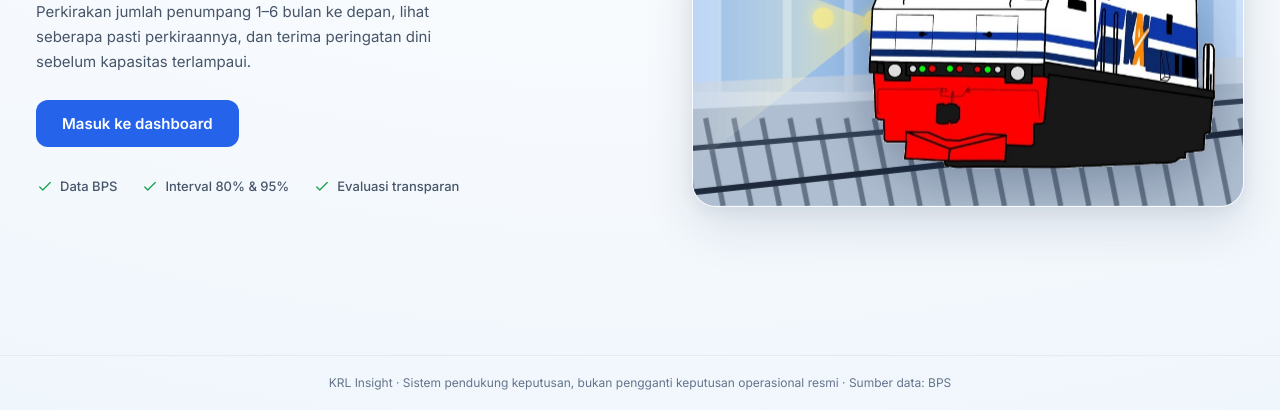
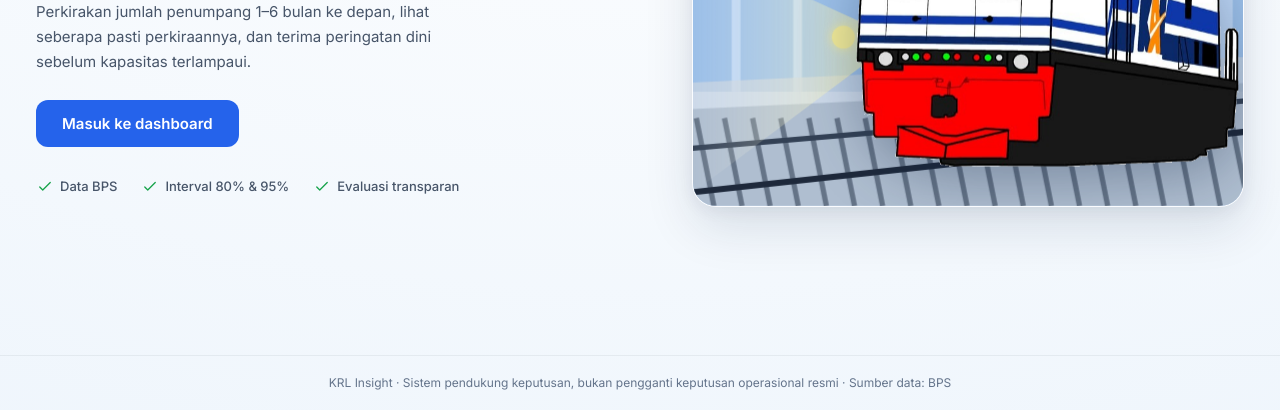
Before and after one commit to LeandroJovan/prediksi-penumpang-krl-jabodetabek, a plain HTML site: page frontend/index.html in a window 1280 px wide. Shown: the part 390-800 px from the top of the page. Drawn offline with nearby package versions, Linux system fonts and the light colour scheme.

Commit message:
fix(frontend): hilangkan badge 5 model, ubah arah animasi agar kereta maju, dan posisikan lokomotif di pojokan kanan

```diff
--- a/frontend/css/styles.css
+++ b/frontend/css/styles.css
@@ -115,22 +115,22 @@ body.intro #sidebar,body.intro #topbar{display:none}body.intro{background:#fff}b
   50% { transform: translateX(-18px); }
 }
 
-/* 2. Parallax Gedung Jauh (geser ke kiri mulus tanpa putus) */
+/* 2. Parallax Gedung Jauh (geser mundur ke kanan seiring kereta melaju maju) */
 @keyframes krl-pan-city-far {
-  from { transform: translateX(0); }
-  to { transform: translateX(-640px); }
+  from { transform: translateX(-640px); }
+  to { transform: translateX(0); }
 }
 
-/* 3. Parallax Gedung Dekat (kecepatan sedang ke kiri tanpa putus) */
+/* 3. Parallax Gedung Dekat (kecepatan sedang mundur ke kanan) */
 @keyframes krl-pan-city-near {
-  from { transform: translateX(0); }
-  to { transform: translateX(-640px); }
+  from { transform: translateX(-640px); }
+  to { transform: translateX(0); }
 }
 
-/* 4. Bantalan Rel melaju cepat ke kiri */
+/* 4. Bantalan Rel melaju mundur ke kanan seiring kereta melaju maju */
 @keyframes krl-pan-track {
-  from { transform: translateX(0); }
-  to { transform: translateX(-640px); }
+  from { transform: translateX(-640px); }
+  to { transform: translateX(0); }
 }
 
 /* 5. Badan Kereta bergetar halus naik-turun 1.5px */
@@ -176,7 +176,7 @@ body.intro #sidebar,body.intro #topbar{display:none}body.intro{background:#fff}b
   will-change: transform;
 }
 
-/* 7. Lokomotif KAI (3/4 Perspektif) & Sorot Lampu Depan */
+/* 7. Lokomotif KAI (3/4 Perspektif) Menempel Rapi di Pojokan & Sorot Lampu */
 .krl-bg-svg {
   position: absolute;
   inset: 0;
@@ -188,10 +188,10 @@ body.intro #sidebar,body.intro #topbar{display:none}body.intro{background:#fff}b
 
 .krl-loco-wrap {
   position: absolute;
-  right: -5px;
-  bottom: -20px;
-  width: 78%;
-  max-width: 480px;
+  right: -32px;
+  bottom: -24px;
+  width: 86%;
+  max-width: 530px;
   z-index: 2;
   pointer-events: none;
   animation: kai-loco-vibe 0.35s ease-in-out infinite alternate;
--- a/frontend/index.html
+++ b/frontend/index.html
@@ -6,7 +6,7 @@
 <title>KRL Insight</title>
 <link rel="preconnect" href="https://fonts.googleapis.com">
 <link href="https://fonts.googleapis.com/css2?family=Inter:wght@400;500;600;700&display=swap" rel="stylesheet">
-<link rel="stylesheet" href="css/styles.css?v=3">
+<link rel="stylesheet" href="css/styles.css?v=4">
 </head>
 <body>
 <header id="topbar">
@@ -21,6 +21,6 @@
   <div id="view"></div>
 </main>
 <script src="https://cdnjs.cloudflare.com/ajax/libs/Chart.js/4.4.1/chart.umd.min.js"></script>
-<script src="js/app.js?v=3"></script>
+<script src="js/app.js?v=4"></script>
 </body>
 </html>
--- a/frontend/js/app.js
+++ b/frontend/js/app.js
@@ -160,9 +160,9 @@ const pages = {
 
           <!-- Sorot Lampu Depan Lokomotif (Headlight Light Cone) -->
           <g class="krl-headlights">
-            <polygon points="215,220 0,140 0,390" fill="url(#beam-gradient)"/>
-            <circle cx="215" cy="220" r="14" fill="#fef08a" filter="url(#glow)"/>
-            <circle cx="155" cy="216" r="12" fill="#fef08a" filter="url(#glow)"/>
+            <polygon points="240,240 0,130 0,420" fill="url(#beam-gradient)"/>
+            <circle cx="240" cy="242" r="15" fill="#fef08a" filter="url(#glow)"/>
+            <circle cx="178" cy="238" r="13" fill="#fef08a" filter="url(#glow)"/>
           </g>
         </svg>
 
@@ -170,8 +170,7 @@ const pages = {
         <div class="krl-loco-wrap">
           <img src="img/lokomotif-kai.png" alt="Lokomotif KAI" class="krl-loco-img"/>
         </div>
-
-        <div class="lp-float"><b>5 model</b><span>dibandingkan lewat backtesting</span></div></div>
+      </div>
     </div></section>
 
     <footer class="lp-foot wrap">KRL Insight &middot; Sistem pendukung keputusan, bukan pengganti keputusan operasional resmi &middot; Sumber data: BPS</footer></div>`;
```
